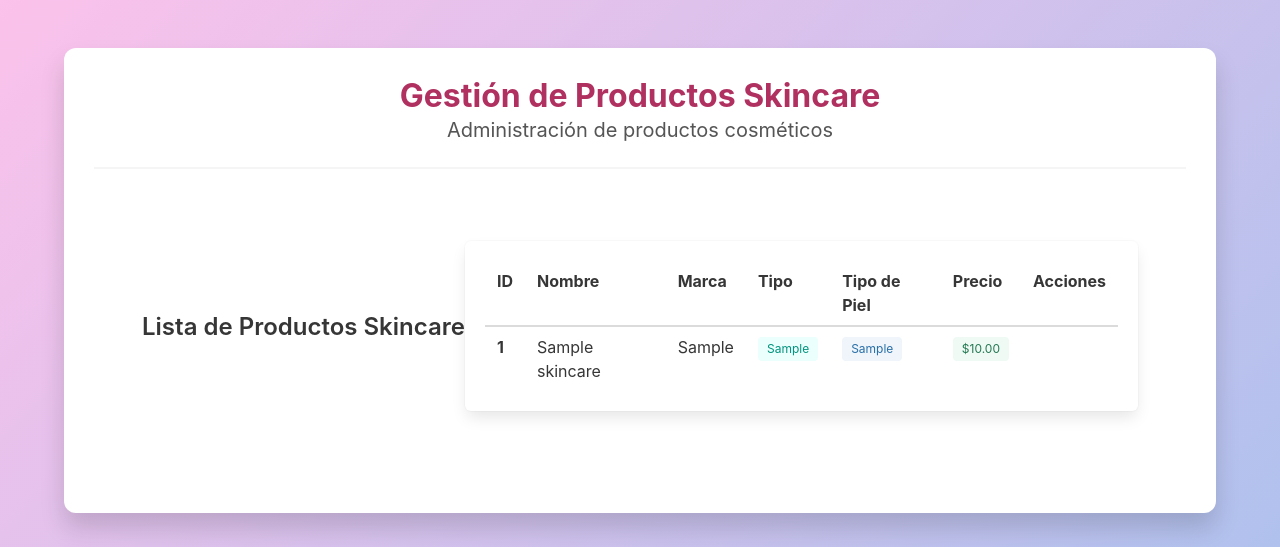
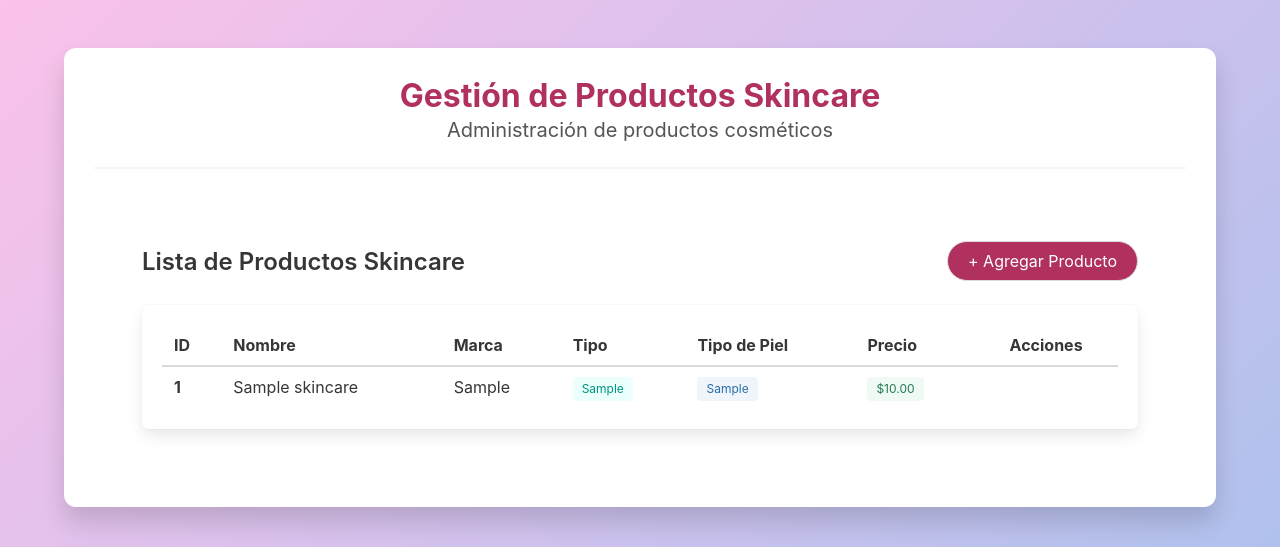
Before and after one commit to l19590310-sudo/ENE2026NUBE, a Flask app: page /productos in a window 1280 px wide. Shown: the top 547 px of the page. Run offline with Flask 3, Linux system fonts and the light colour scheme; tables that the repository leaves empty hold one stand-in row (values such as "Sample post").

Commit message:
Se agrego el boton agregar producto

```diff
--- a/templates/index.html
+++ b/templates/index.html
@@ -11,11 +11,11 @@
                 <h2 class="title is-4"> Lista de Productos Skincare</h2>
             </div>
             <div class="level-right">
-                <!-- <a href="{{ url_for('create_producto') }}"
+                 <a href="{{ url_for('create_producto') }}"
                    class="button is-skincare is-rounded">
                     + Agregar Producto
                 </a>
-            </div> -->
+            </div>
         </div>
 
         <!-- Tabla elegante -->
```
